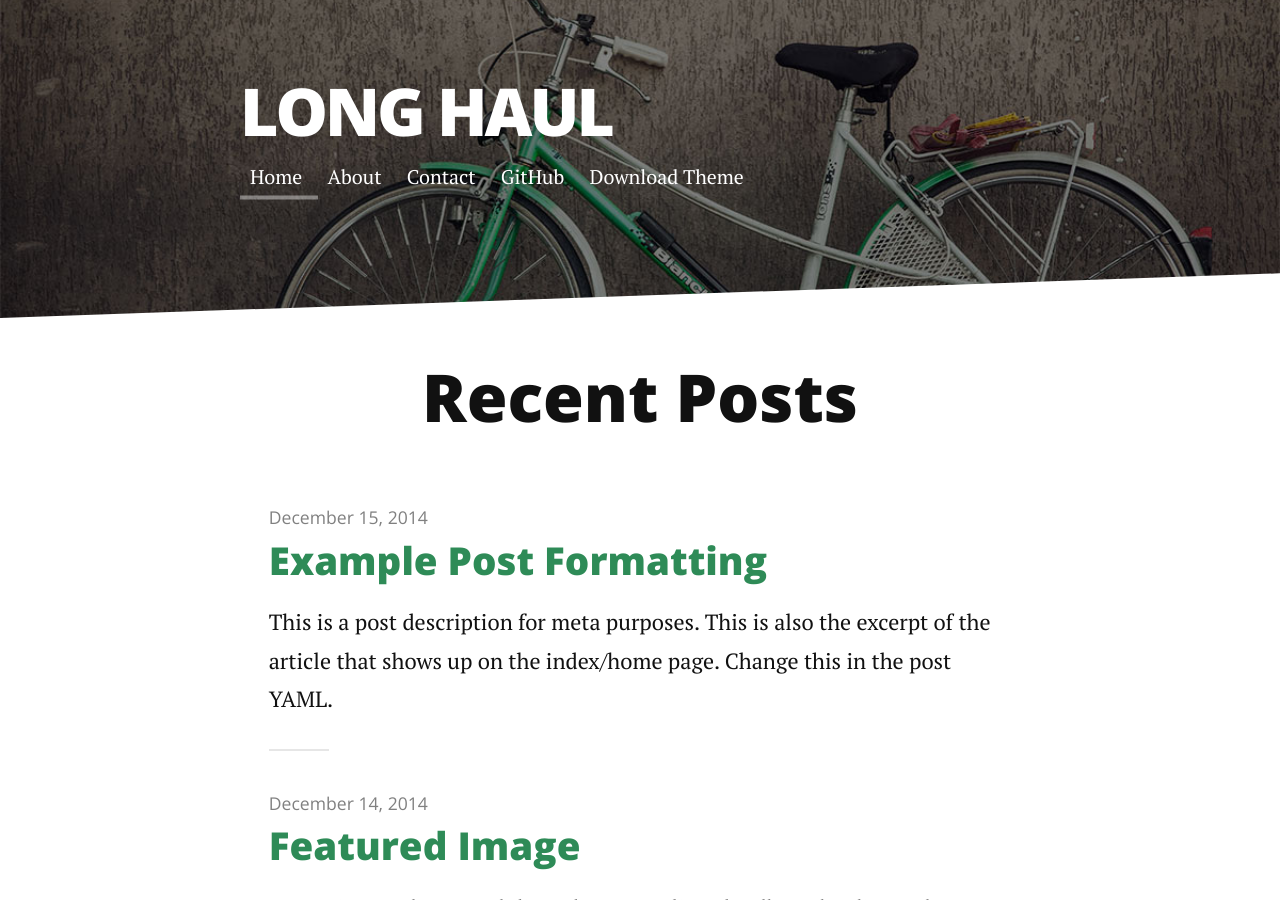
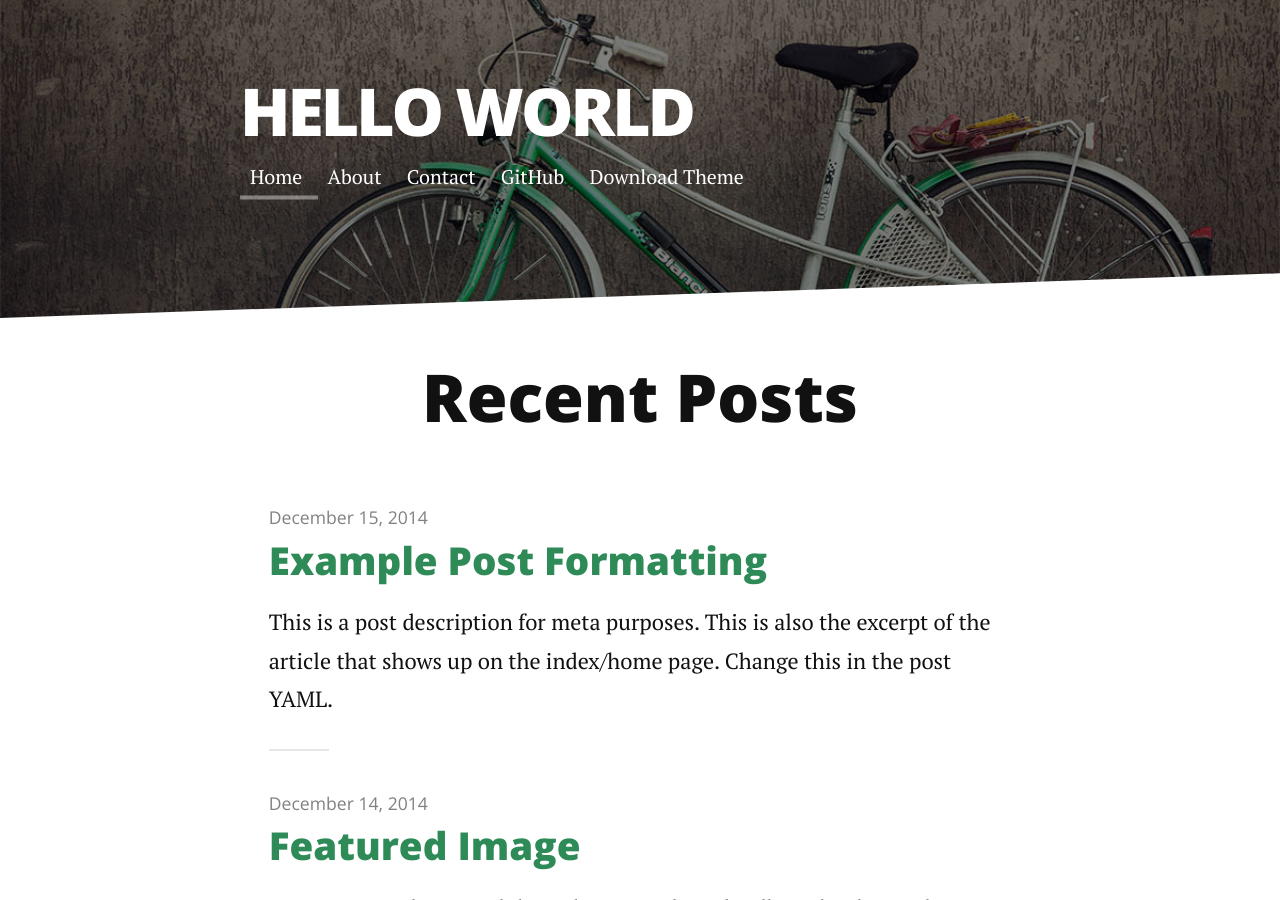
Before and after one commit to khoprujan/khoprujan.github.io, a Jekyll site: the page built from index.html, in a window 1280 px wide and 900 px high. Built offline with Jekyll 4.4.1, drawn with Linux system fonts in a browser that asks for light colours; nearby versions of some CDN libraries; the list of posts is cut into pages by our own code.

Commit message:
Update _config.yml

```diff
--- a/_config.yml
+++ b/_config.yml
@@ -1,4 +1,4 @@
-title: Long Haul
+title: Hello World
 description: Long Form Jekyll theme built with SASS / COMPASS / SUSY
 
 url: http://brianmaierjr.github.com/long-haul
```
